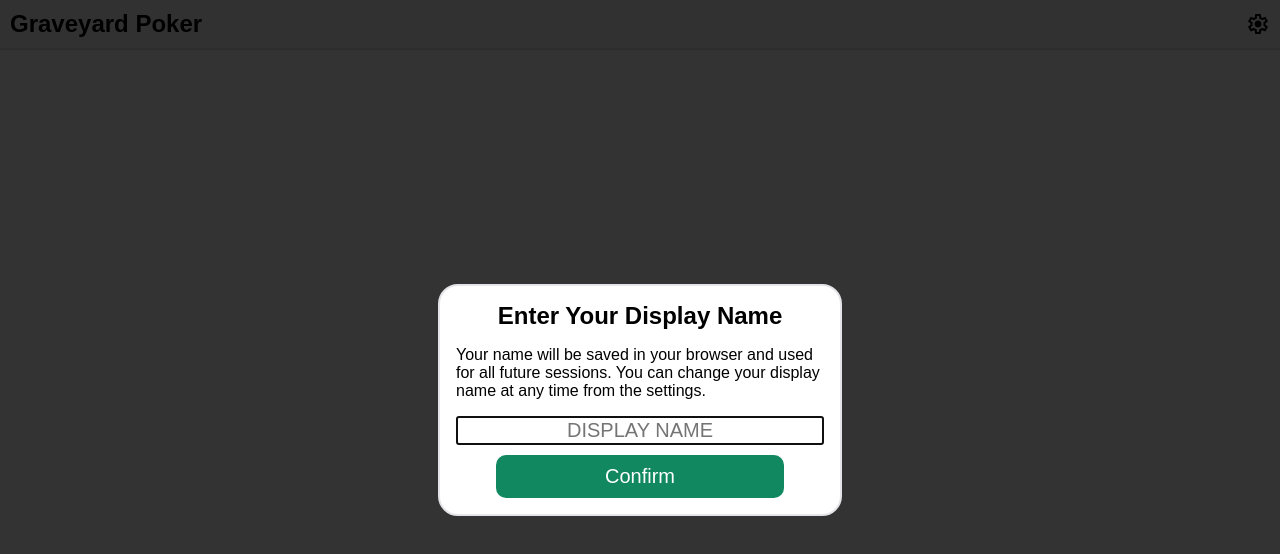
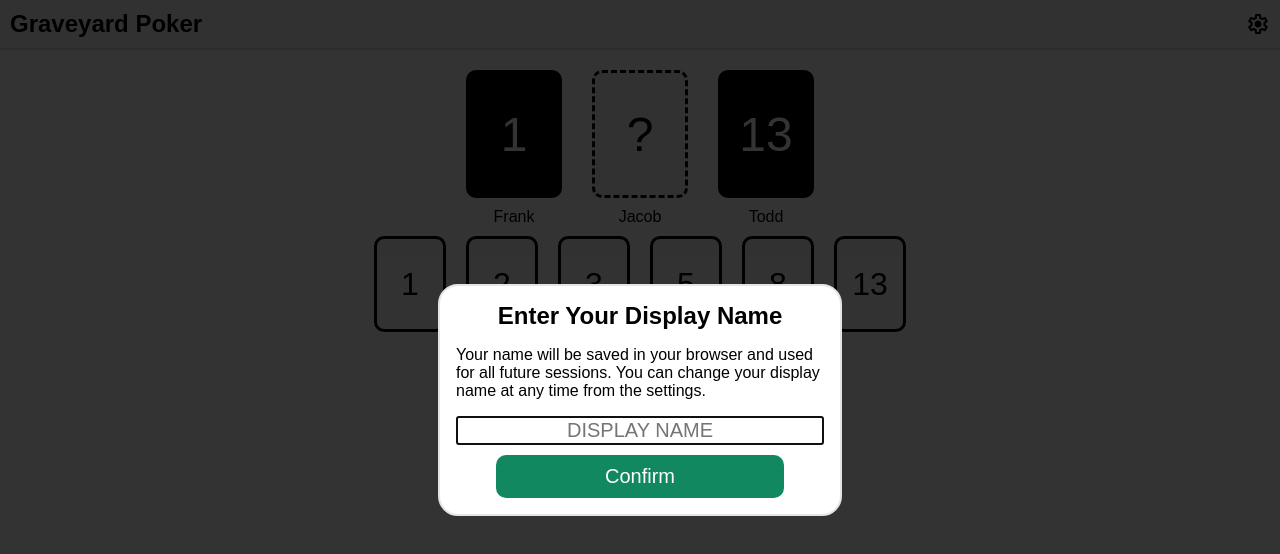
Before and after one commit to JacobAPimentel/GraveyardPoker, an Angular app: page /room in a window 1280 px wide. Before the commit this address led to /. Shown: the top 554 px of the page. Built offline with nearby package versions, Linux system fonts and the light colour scheme.

Commit message:
Room Page & Cards - Added Poker Page, which will hold the poker planning room. - Added User cards - Added Choices cards - Created Room service, which will handle the client state of the room.

```diff
--- a/src/app/app.routes.ts
+++ b/src/app/app.routes.ts
@@ -1,6 +1,8 @@
 import { Routes } from '@angular/router';
 import { HomePage } from './home-page/home-page';
+import { PokerPage } from './poker-page/poker-page';
 
 export const routes: Routes = [
-    {path: '', title: 'Graveyard Poker', component: HomePage}
+    {path: '', title: 'Home - Graveyard Poker', component: HomePage},
+    {path: 'room', title: 'Room - Graveyard Poker', component: PokerPage}
 ];
--- /dev/null
+++ b/src/app/poker-page/poker-page.css
@@ -0,0 +1,13 @@
+:host{
+    gap: 10%;
+    display: flex;
+    flex-direction: column;
+    justify-content: center;
+    align-items: center;
+}
+
+.users{
+    margin-top: 20px;
+    display: flex;
+    gap: 30px;
+}
--- /dev/null
+++ b/src/app/poker-page/poker-page.html
@@ -0,0 +1,7 @@
+<div class="users">
+    @for (user of room.users | keyvalue; track $index)
+    {
+        <app-user-card [name]="user.value().name" [vote]="user.value().vote"/>
+    }
+</div>
+<app-choices />
--- /dev/null
+++ b/src/app/poker-page/poker-page.ts
@@ -0,0 +1,16 @@
+import { Component, inject } from '@angular/core';
+import { Room } from '../../shared/services/room';
+import { KeyValuePipe } from '@angular/common';
+import { UserCard } from '../../shared/components/user-card/user-card';
+import { Choices } from '../../shared/components/choices/choices';
+
+@Component({
+  imports: [KeyValuePipe, UserCard, Choices],
+  selector: 'app-poker-page',
+  styleUrl: './poker-page.css',
+  templateUrl: './poker-page.html',
+})
+export class PokerPage
+{
+  protected room = inject(Room);
+}
--- /dev/null
+++ b/src/shared/components/choices/choices.css
@@ -0,0 +1,39 @@
+:host {
+    width: fit-content;
+    max-width: 100%;
+    padding: 10px;
+
+    display: flex;
+    justify-content: start;
+    gap: 20px;
+
+    overflow-x: auto;
+}
+
+.card
+{
+    width: 4.5rem;
+    height: 6rem;
+
+    display: flex;
+    flex-shrink: 0;
+    align-items: center;
+    justify-content: center;
+
+    padding: 20px;
+
+    font-size: 2rem;
+
+    background-color: var(--color-container-background);
+    color: black;
+
+    border: 3px black solid;
+    border-radius: 10px;
+
+    cursor: pointer;
+    transition: transform 0.15s ease;
+    &:hover {
+        transform: scale(1.05);
+        filter: brightness(0.9)
+    }
+}
--- /dev/null
+++ b/src/shared/components/choices/choices.html
@@ -0,0 +1,4 @@
+@for(choice of room.choices(); track $index)
+{
+    <div class="card">{{choice}}</div>
+}
--- /dev/null
+++ b/src/shared/components/choices/choices.ts
@@ -0,0 +1,13 @@
+import { Component, inject } from '@angular/core';
+import { Room } from '../../services/room';
+
+@Component({
+  imports: [],
+  selector: 'app-choices',
+  styleUrl: './choices.css',
+  templateUrl: './choices.html',
+})
+export class Choices
+{
+  protected room = inject(Room);
+}
--- /dev/null
+++ b/src/shared/components/user-card/user-card.css
@@ -0,0 +1,41 @@
+:host{
+    display: flex;
+    flex-direction: column;
+    align-items: center;
+
+    gap: 10px;
+}
+
+.card{
+    display: flex;
+    align-items: center;
+    justify-content: center;
+
+    padding: 20px;
+
+    width: 6rem;
+    height: 8rem;
+    background-color: black;
+    color: white;
+    border-radius: 10px;
+
+    p{
+        user-select: none;
+        font-size: 3rem;
+    }
+}
+
+.noVote{
+    background-color: var(--color-container-background);
+    color: black;
+    border: 3px black dashed
+}
+
+.name{
+    margin: 0;
+}
+
+.its-you{
+    margin-top: 5px;
+    font-weight: bold;
+}
--- /dev/null
+++ b/src/shared/components/user-card/user-card.html
@@ -0,0 +1,21 @@
+@let userVote = vote();
+
+<div class="card" [class.noVote]="userVote === null">
+    <p>
+        @if(userVote === null)
+        {
+            ?
+        }
+        @else
+        {
+            {{userVote}}
+        }
+    </p>
+</div>
+<p class="name">
+    {{name()}}
+    @if(name() === settings.displayName())
+    {
+        <p class="its-you">(You)</p>
+    }
+</p>
--- /dev/null
+++ b/src/shared/components/user-card/user-card.ts
@@ -0,0 +1,16 @@
+import { Component, inject, input } from '@angular/core';
+import { Settings } from '../../services/settings';
+
+@Component({
+  imports: [],
+  selector: 'app-user-card',
+  styleUrl: './user-card.css',
+  templateUrl: './user-card.html',
+})
+export class UserCard
+{
+  protected settings = inject(Settings);
+
+  public name = input<string>('');
+  public vote = input<number | null>(null);
+}
--- /dev/null
+++ b/src/shared/services/room.ts
@@ -0,0 +1,18 @@
+import { Service, signal, WritableSignal } from '@angular/core';
+
+type User = {
+    name: string,
+    vote: number | null
+}
+
+@Service()
+export class Room
+{
+    public users: Record<string,WritableSignal<User>> = {
+        'Jacob': signal({name: 'Jacob', vote: null}),
+        'Frank': signal({name: 'Frank', vote: 1}),
+        'Todd': signal({name: 'Todd', vote: 13})
+    };
+
+    public choices = signal([1, 2, 3, 5, 8, 13]);
+}
```
